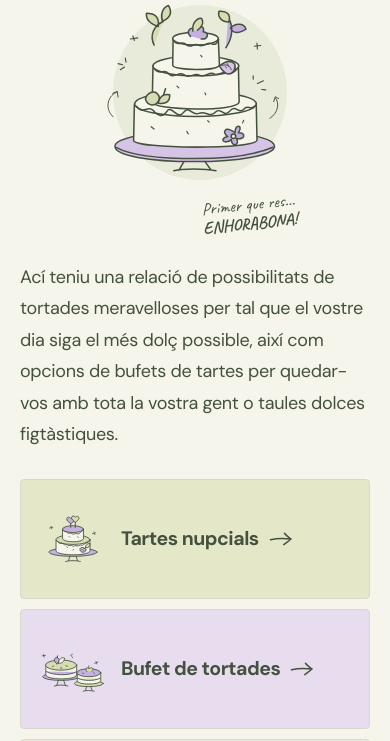
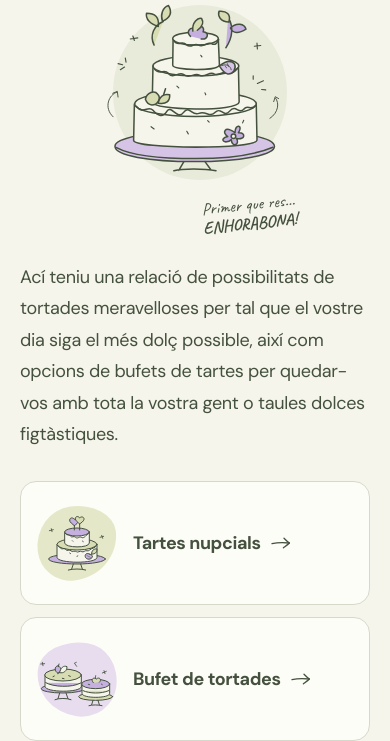
Before and after one commit to e1d8/LAFIGUERAEVENTS, a website with bundled scripts: page index.html in a window 390 px wide. Shown: the part 320-1061 px from the top of the page. Built offline with nearby package versions, Linux system fonts and the light colour scheme.

Commit message:
Botons homepage

```diff
--- a/app.js
+++ b/app.js
@@ -194,13 +194,15 @@ function home(section) {
   sections.slice(1, 4).forEach((item, index) => {
     const card = el('a', `choice-card choice-${index}`);
     card.href = routePath(item.id); card.dataset.section = item.id;
+    const picture = el('div', 'choice-picture');
     const illustration = el('img', 'choice-illustration');
     illustration.src = `./assets/${sectionImages[item.id]}`;
     illustration.alt = ''; illustration.width = 240; illustration.height = 180;
     const label = el('div', 'choice-label');
     const arrow = arrowImage('diagonal', 'choice-arrow');
     label.append(el('h2', '', item.label), arrow);
-    card.append(illustration, label);
+    picture.append(illustration);
+    card.append(picture, label);
     choices.append(card);
   });
   container.append(hero, opening, choices);
--- a/styles.css
+++ b/styles.css
@@ -40,16 +40,21 @@ h1{font-family:var(--display);font-size:clamp(50px,6.5vw,87px);line-height:1.06;
 .hero-picture img{width:100%}
 .handwritten{display:block;width:max-content;margin:12px 28px 0 auto;font-family:Caveat,cursive;font-size:29px;line-height:1.1;text-align:center;transform:rotate(-6deg);white-space:nowrap}
 .home-opening{max-width:960px;font-size:23px;line-height:1.65;margin-top:13px;letter-spacing:-.4px}
-.choice-grid{display:grid;grid-template-columns:repeat(3,1fr);gap:18px;margin-top:39px}
-.choice-card{display:flex;flex-direction:column;align-items:flex-start;min-height:264px;padding:24px;border:1px solid var(--line);border-radius:4px;text-decoration:none;background:var(--lime);transition:transform .15s}
-.choice-1{background:var(--purple-light)}
-.choice-2{background:#eeeadb}
-.choice-card:hover{transform:translateY(-4px)}
-.choice-illustration{width:100%;height:150px;object-fit:contain}
-.choice-label{display:flex;align-items:center;gap:12px;margin-top:20px;max-width:100%;min-width:0}
-.choice-card h2{font-size:clamp(20px,1.85vw,26px);line-height:1.2;letter-spacing:-.7px;font-weight:700;white-space:nowrap}
+.choice-grid{display:grid;grid-template-columns:repeat(3,minmax(0,1fr));gap:22px;margin-top:40px}
+.choice-card{--choice-color:var(--lime);display:flex;flex-direction:column;align-items:center;justify-content:center;gap:22px;min-width:0;min-height:280px;padding:28px 24px;border:1px solid var(--line);border-radius:20px;text-decoration:none;background:var(--white);transition:transform .18s,border-color .18s,box-shadow .18s}
+.choice-1{--choice-color:var(--purple-light)}
+.choice-2{--choice-color:#eeeadb}
+.choice-card:hover{transform:translateY(-3px);border-color:#a9b19d;box-shadow:0 8px 20px #45513f0d}
+.choice-card:focus-visible{outline:2px solid var(--ink);outline-offset:4px}
+.choice-picture{position:relative;isolation:isolate;display:grid;place-items:center;width:200px;max-width:100%;height:155px;flex-shrink:0}
+.choice-picture:before{content:'';position:absolute;z-index:-1;inset:8px 10px;background:var(--choice-color);border-radius:47% 53% 59% 41% / 55% 40% 60% 45%;transform:rotate(-7deg)}
+.choice-1 .choice-picture:before{border-radius:57% 43% 44% 56% / 44% 54% 46% 56%;transform:rotate(8deg)}
+.choice-2 .choice-picture:before{border-radius:43% 57% 55% 45% / 56% 43% 57% 44%;transform:rotate(-4deg)}
+.choice-illustration{position:relative;width:180px;max-width:100%;height:140px;object-fit:contain}
+.choice-label{display:flex;align-items:center;justify-content:center;gap:10px;max-width:100%;min-width:0}
+.choice-card h2{font-size:clamp(20px,1.65vw,24px);line-height:1.25;letter-spacing:-.6px;font-weight:700;white-space:nowrap}
 .arrow-image{display:inline-block;width:28px;height:28px;object-fit:contain;flex-shrink:0;vertical-align:middle}
-.choice-arrow{width:32px;height:32px}
+.choice-arrow{width:30px;height:30px}
 .home-note{display:grid;grid-template-columns:50px 1fr;gap:30px;border-top:1px solid var(--line);padding-top:37px;margin-top:58px}
 .note-star{font-size:42px;line-height:1.1;color:#9c81b8}
 .home-note p{font-size:16px;line-height:1.85;max-width:900px}
@@ -119,15 +124,16 @@ h1{font-family:var(--display);font-size:clamp(50px,6.5vw,87px);line-height:1.06;
   .home-hero{gap:20px}
   .home-hero h1{font-size:clamp(43px,6vw,66px)}
   .section-lead{grid-template-columns:minmax(0,1.4fr) minmax(240px,1fr);gap:32px}
-  .choice-card{padding:22px;min-height:260px}
-  .choice-illustration{height:130px}
+  .choice-card{padding:24px 20px;min-height:260px}
   .faq-block{gap:35px}
 }
 @media(max-width:1000px){
   .choice-grid{grid-template-columns:1fr;gap:14px}
-  .choice-card{display:grid;grid-template-columns:110px minmax(0,1fr);align-items:center;gap:28px;min-height:152px;padding:22px 28px}
-  .choice-illustration{width:110px;height:105px}
-  .choice-label{margin-top:0}
+  .choice-card{display:grid;grid-template-columns:120px minmax(0,1fr);gap:28px;min-height:158px;padding:20px 28px}
+  .choice-picture{width:120px;height:112px}
+  .choice-picture:before{inset:6px 2px}
+  .choice-illustration{width:116px;height:100px}
+  .choice-label{justify-content:flex-start}
   .choice-card h2{font-size:24px}
 }
 @media(max-width:900px){
@@ -159,12 +165,14 @@ h1{font-family:var(--display);font-size:clamp(50px,6.5vw,87px);line-height:1.06;
   .hero-picture{grid-column:1/-1;margin-top:21px;width:100%;max-width:205px;justify-self:center}
   .handwritten{font-size:17px;margin-right:1px}
   .home-opening{font-size:18px;line-height:1.75;letter-spacing:-.3px;margin-top:0}
-  .choice-grid{grid-template-columns:1fr;gap:10px;margin-top:28px}
-  .choice-card{min-height:120px;padding:18px;grid-template-columns:68px minmax(0,1fr);gap:14px}
-  .choice-illustration{width:68px;height:82px}
-  .choice-label{margin-top:0;gap:8px}
-  .choice-card h2{font-size:clamp(18px,5vw,21px);letter-spacing:-.5px}
-  .choice-arrow{width:28px;height:28px}
+  .choice-grid{gap:12px;margin-top:30px}
+  .choice-card{min-height:124px;padding:16px;grid-template-columns:80px minmax(0,1fr);gap:16px;border-radius:16px}
+  .choice-picture{width:80px;height:88px}
+  .choice-picture:before{inset:7px 0}
+  .choice-illustration{width:80px;height:78px}
+  .choice-label{gap:8px}
+  .choice-card h2{font-size:clamp(16px,4.6vw,20px);letter-spacing:-.4px}
+  .choice-arrow{width:24px;height:24px}
   .home-note{grid-template-columns:23px 1fr;gap:16px;margin-top:34px;padding-top:27px}
   .note-star{font-size:27px}
   .home-note p{font-size:14px;line-height:1.9}
@@ -200,10 +208,11 @@ h1{font-family:var(--display);font-size:clamp(50px,6.5vw,87px);line-height:1.06;
 @media(max-width:375px){
   .page-width{width:calc(100% - 32px)}
   .nav-tab{padding-inline:6px}
-  .choice-card{grid-template-columns:56px minmax(0,1fr);padding:16px 14px;gap:10px;min-height:112px}
-  .choice-illustration{width:56px;height:72px}
-  .choice-card h2{font-size:18px}
-  .choice-arrow{width:24px;height:24px}
+  .choice-card{grid-template-columns:64px minmax(0,1fr);padding:14px;gap:12px;min-height:110px}
+  .choice-picture{width:64px;height:80px}
+  .choice-illustration{width:64px;height:68px}
+  .choice-card h2{font-size:16px}
+  .choice-arrow{width:22px;height:22px}
   .home-hero h1{font-size:38px}
   .hero-picture{margin-top:21px}
   .handwritten{font-size:15px}
```
Also changed, not shown: tests/browser.mjs (+6 -0 lines).
